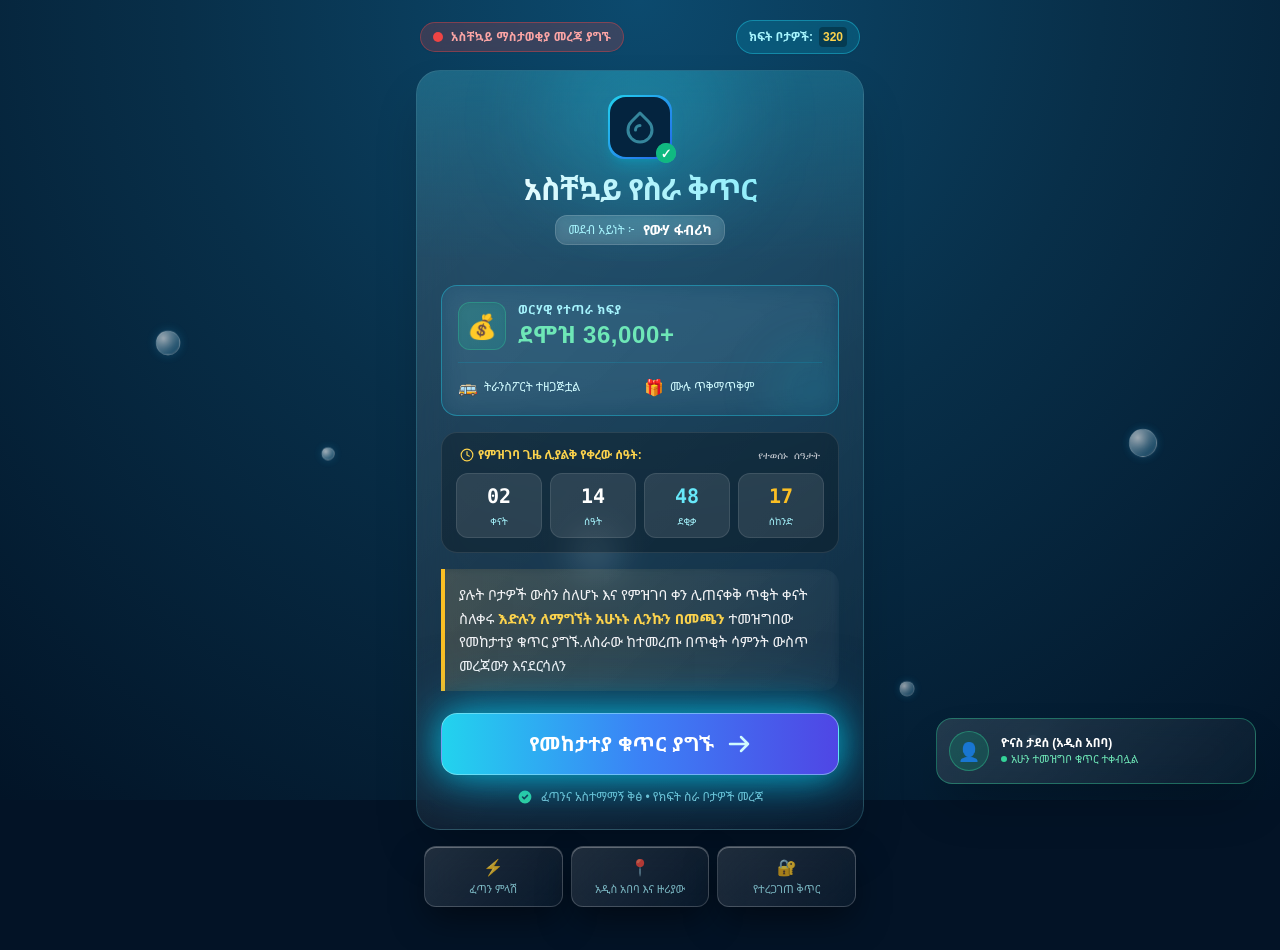
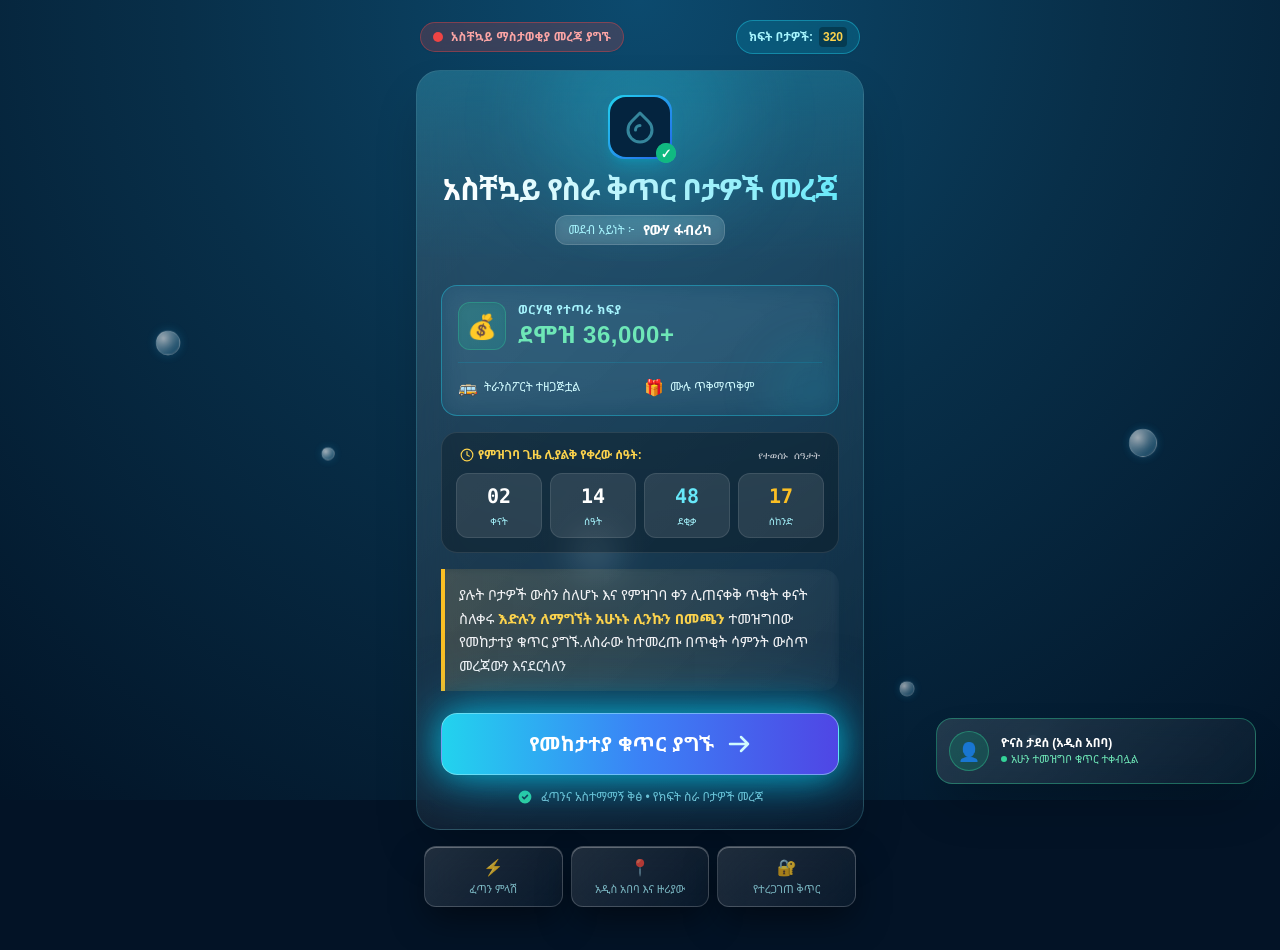
Before and after one commit to yonny21/jobsinfo, a plain HTML site: page index.html in a window 1280 px wide. Drawn offline with nearby package versions, Linux system fonts and the light colour scheme.

```diff
--- a/index.html
+++ b/index.html
@@ -220,7 +220,7 @@
         </div>
 
         <h1 class="text-2xl sm:text-3xl font-black text-transparent bg-clip-text bg-gradient-to-r from-white via-cyan-100 to-cyan-300 tracking-tight leading-snug">
-          አስቸኳይ የስራ ቅጥር
+          አስቸኳይ የስራ ቅጥር ቦታዎች መረጃ
         </h1>
 
         <div class="mt-2 inline-flex items-center gap-2 px-3 py-1 rounded-xl bg-white/10 backdrop-blur-sm border border-white/15">
```
